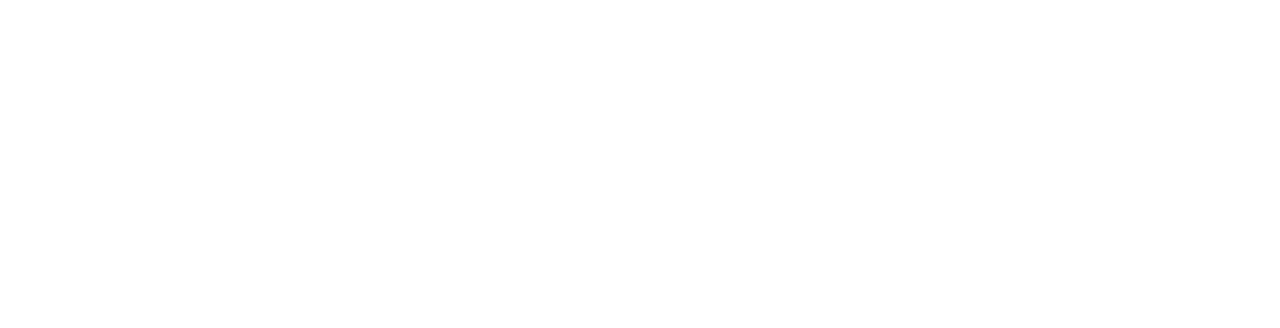
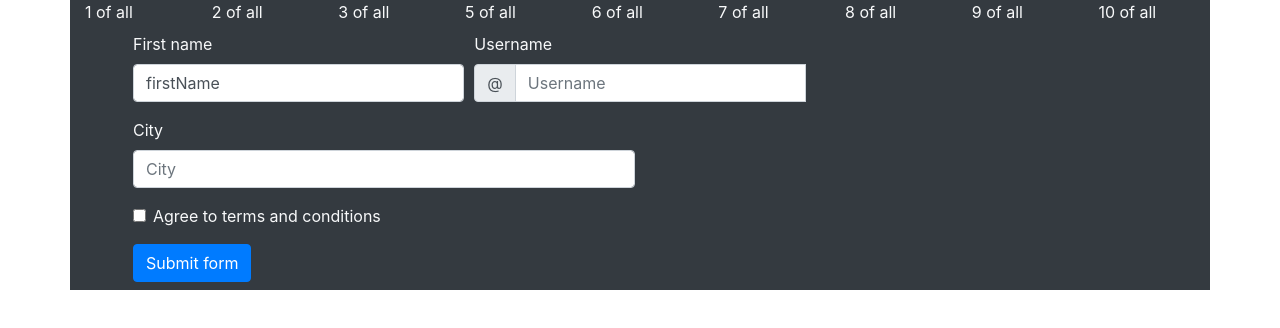
Before and after one commit to KosigayaSuguru/react-typescript, a React (Create React App) app: page /bootstrap in a window 1280 px wide. Shown: the top 328 px of the page. Built offline with nearby package versions, Linux system fonts and the light colour scheme.

Commit message:
react-bootstrapサンプル追加

```diff
--- a/src/App.tsx
+++ b/src/App.tsx
@@ -1,3 +1,4 @@
+import { BootstrapTest } from 'container/BootstrapTest';
 import { ReactDefault } from 'container/ReactDefault';
 import React from 'react';
 import {
@@ -9,7 +10,10 @@ function App() {
   return (
     <Router>
       <Switch>
-        <Route exact path="/"><ReactDefault /></Route>
+        <Route exact path="/"><ReactDefault />
+        </Route>
+        <Route exact path="/bootstrap"><BootstrapTest />
+        </Route>
       </Switch>
     </Router>
   );
--- /dev/null
+++ b/src/container/BootstrapTest.tsx
@@ -0,0 +1,65 @@
+import React, { useState } from 'react';
+import { Col, Container, Form, InputGroup, Row } from 'react-bootstrap';
+import Button from 'react-bootstrap/Button';
+
+export const BootstrapTest: React.FC = () => {
+  const [validated, setValidated] = useState(false);
+  const [firstName, setFirstName] = useState<string>('firstName');
+
+  const handleSubmit = (event: React.MouseEvent<HTMLFormElement>) => {
+    const form = event.currentTarget;
+    if (form.checkValidity() === false) {
+      event.preventDefault();
+      event.stopPropagation();
+    }
+    setValidated(true);
+  };
+
+  const handleOnChange = (event: React.ChangeEvent<HTMLInputElement>) => {
+    setFirstName(event.target.value);
+  };
+
+  return (
+    <Container className="bg-dark text-light">
+      <Row>
+        {[1, 2, 3, 5, 6, 7, 8, 9, 10].map(item => <Col key={item}>{item} of all</Col>)}
+      </Row>
+
+      <Form className="pt-2 pb-2 pl-5 pr-5" noValidate validated={validated} onSubmit={handleSubmit}>
+        <Form.Row>
+          <Form.Group as={Col} md="4" controlId="validationCustom01">
+            <Form.Label>First name</Form.Label>
+            <Form.Control type="text" placeholder="First name" value={firstName} onChange={handleOnChange} required />
+            <Form.Control.Feedback type="valid">Looks good!</Form.Control.Feedback>
+            <Form.Control.Feedback type="invalid">Please provide a First name.</Form.Control.Feedback>
+          </Form.Group>
+
+          <Form.Group as={Col} md="4" controlId="validationCustomUsername">
+            <Form.Label>Username</Form.Label>
+            <InputGroup>
+              <InputGroup.Prepend>
+                <InputGroup.Text id="inputGroupPrepend">@</InputGroup.Text>
+              </InputGroup.Prepend>
+              <Form.Control type="text" placeholder="Username" aria-describedby="inputGroupPrepend" required />
+              <Form.Control.Feedback type="invalid">Please choose a username.</Form.Control.Feedback>
+            </InputGroup>
+          </Form.Group>
+        </Form.Row>
+
+        <Form.Row>
+          <Form.Group as={Col} md="6" controlId="validationCustom03">
+            <Form.Label>City</Form.Label>
+            <Form.Control type="text" placeholder="City" required />
+            <Form.Control.Feedback type="invalid">Please provide a valid city.</Form.Control.Feedback>
+          </Form.Group>
+        </Form.Row>
+
+        <Form.Group>
+          <Form.Check required label="Agree to terms and conditions" feedback="You must agree before submitting." />
+        </Form.Group>
+
+        <Button type="submit">Submit form</Button>
+      </Form>
+    </Container>
+  );
+};
```
